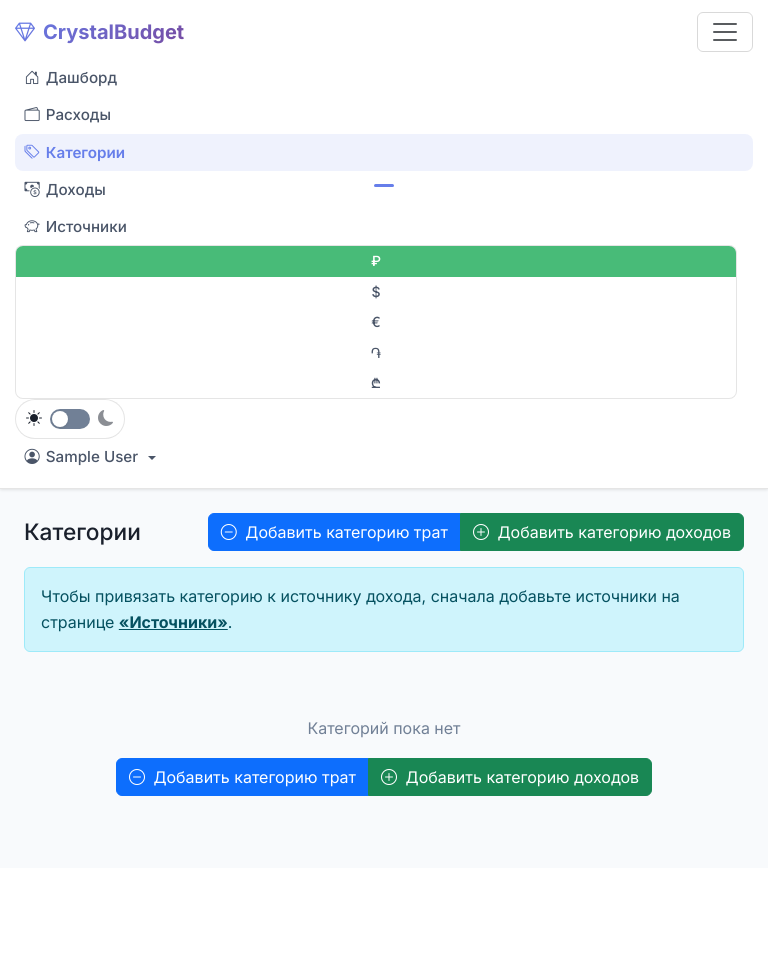
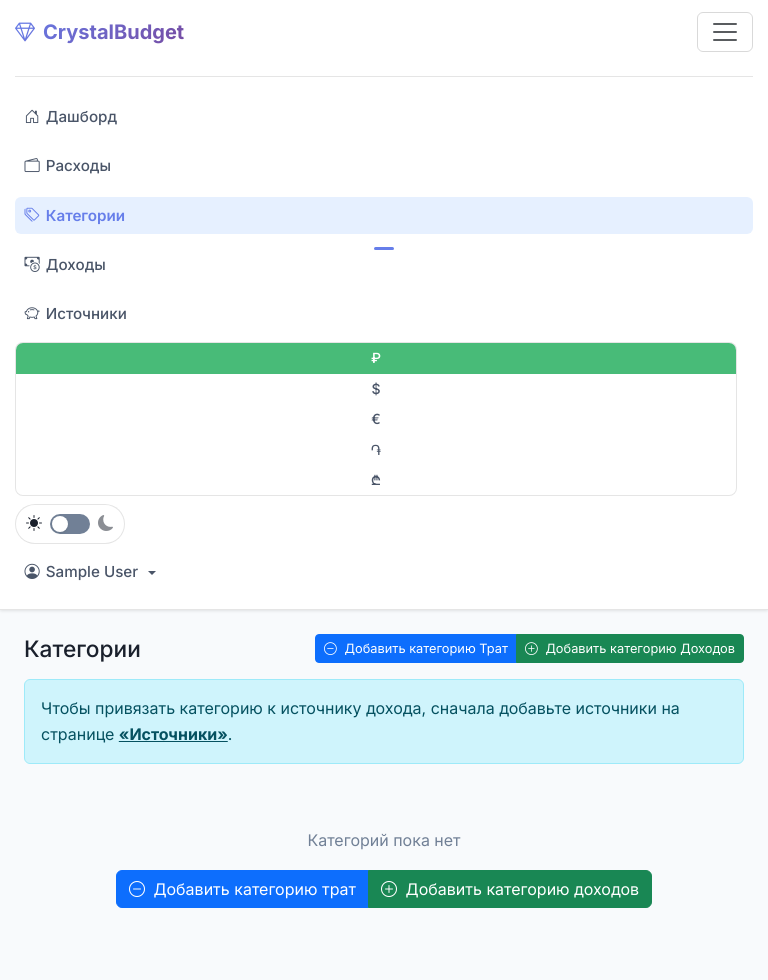
Before and after one commit to Genacvali/crystall-budget, a Flask app: page /categories in a window 768 px wide, after a click that opens the changed part. Before the commit the page ends 796 px from the top, so only its background shows below. Run offline with Flask 3, Linux system fonts and the light colour scheme; the visitor is signed in with stand-in values (Sample User, id 1); data that the repository does not hold is empty.

Commit message:
update 5 files

```diff
--- a/templates/base.html
+++ b/templates/base.html
@@ -72,6 +72,51 @@
       .currency-selector .currency-option {
         padding: .25rem .5rem;
         min-width: 2.25rem;
+      }
+
+      /* Мобильное меню */
+      .navbar-collapse {
+        margin-top: 1rem;
+        border-top: 1px solid rgba(0,0,0,0.1);
+        padding-top: 1rem;
+      }
+
+      .navbar-nav .nav-item {
+        margin: 0.25rem 0;
+      }
+
+      .navbar-nav .nav-link-modern {
+        border-radius: 0.375rem;
+        margin: 0.125rem 0;
+      }
+
+      .navbar-nav .nav-link-modern.active {
+        background-color: rgba(13,110,253,0.1);
+      }
+
+      /* Общие мобильные улучшения */
+      .table-responsive {
+        font-size: 0.9rem;
+      }
+
+      .btn-group .btn-sm {
+        font-size: 0.8rem;
+        padding: 0.25rem 0.5rem;
+      }
+
+      .card {
+        margin-bottom: 1rem;
+      }
+
+      /* Скрытие длинного текста на мобильных */
+      .mobile-hide {
+        display: none;
+      }
+    }
+
+    @media (min-width: 768px) {
+      .mobile-hide {
+        display: inline;
       }
     }
   </style>
--- a/templates/categories.html
+++ b/templates/categories.html
@@ -19,14 +19,16 @@
   .input-group-text { min-width: 2.25rem; justify-content: center; }
 </style>
 
-<div class="d-flex justify-content-between align-items-center mb-3">
+<div class="d-flex justify-content-between align-items-center mb-3 flex-wrap gap-2">
   <h2 class="h4 m-0">Категории</h2>
-  <div class="btn-group">
-    <button class="btn btn-primary" data-bs-toggle="collapse" data-bs-target="#addExpenseCategoryForm">
-      <i class="bi bi-dash-circle me-1"></i> Добавить категорию трат
+  <div class="btn-group" role="group">
+    <button class="btn btn-primary btn-sm" data-bs-toggle="collapse" data-bs-target="#addExpenseCategoryForm">
+      <i class="bi bi-dash-circle me-1"></i>
+      <span class="d-none d-md-inline">Добавить категорию </span>Трат
     </button>
-    <button class="btn btn-success" data-bs-toggle="collapse" data-bs-target="#addIncomeCategoryForm">
-      <i class="bi bi-plus-circle me-1"></i> Добавить категорию доходов
+    <button class="btn btn-success btn-sm" data-bs-toggle="collapse" data-bs-target="#addIncomeCategoryForm">
+      <i class="bi bi-plus-circle me-1"></i>
+      <span class="d-none d-md-inline">Добавить категорию </span>Доходов
     </button>
   </div>
 </div>
@@ -40,23 +42,23 @@
     <form method="POST" action="{{ url_for('categories_add') }}">
       <input type="hidden" name="category_type" value="expense">
       <div class="row g-3">
-        <div class="col-md-3">
+        <div class="col-12 col-md-4">
           <label class="form-label">Название</label>
           <input type="text" name="name" class="form-control" placeholder="Например, Продукты" required>
         </div>
-        <div class="col-md-2">
+        <div class="col-6 col-md-2">
           <label class="form-label">Тип лимита</label>
           <select name="limit_type" class="form-select" required>
             <option value="fixed">Фиксированная сумма</option>
             <option value="percent">Процент от дохода</option>
           </select>
         </div>
-        <div class="col-md-2">
+        <div class="col-6 col-md-2">
           <label class="form-label">Значение</label>
           <input type="number" name="value" step="0.01" min="0.01" inputmode="decimal"
                  class="form-control" placeholder="Сумма или %" required>
         </div>
-        <div class="col-md-3">
+        <div class="col-12 col-md-3">
           <label class="form-label">Привязать к источнику</label>
           <select name="source_id" class="form-select">
             <option value="">(не привязывать)</option>
@@ -65,7 +67,7 @@
             {% endfor %}
           </select>
         </div>
-        <div class="col-md-2 d-grid">
+        <div class="col-12 col-md-1 d-grid">
           <label class="form-label d-none d-md-block">&nbsp;</label>
           <button class="btn btn-primary">
             <i class="bi bi-check-lg me-1"></i> Добавить
```
Also changed, not shown: templates/dashboard.html (+18 -13 lines), templates/expenses.html (+15 -14 lines), templates/income.html (+5 -5 lines).
